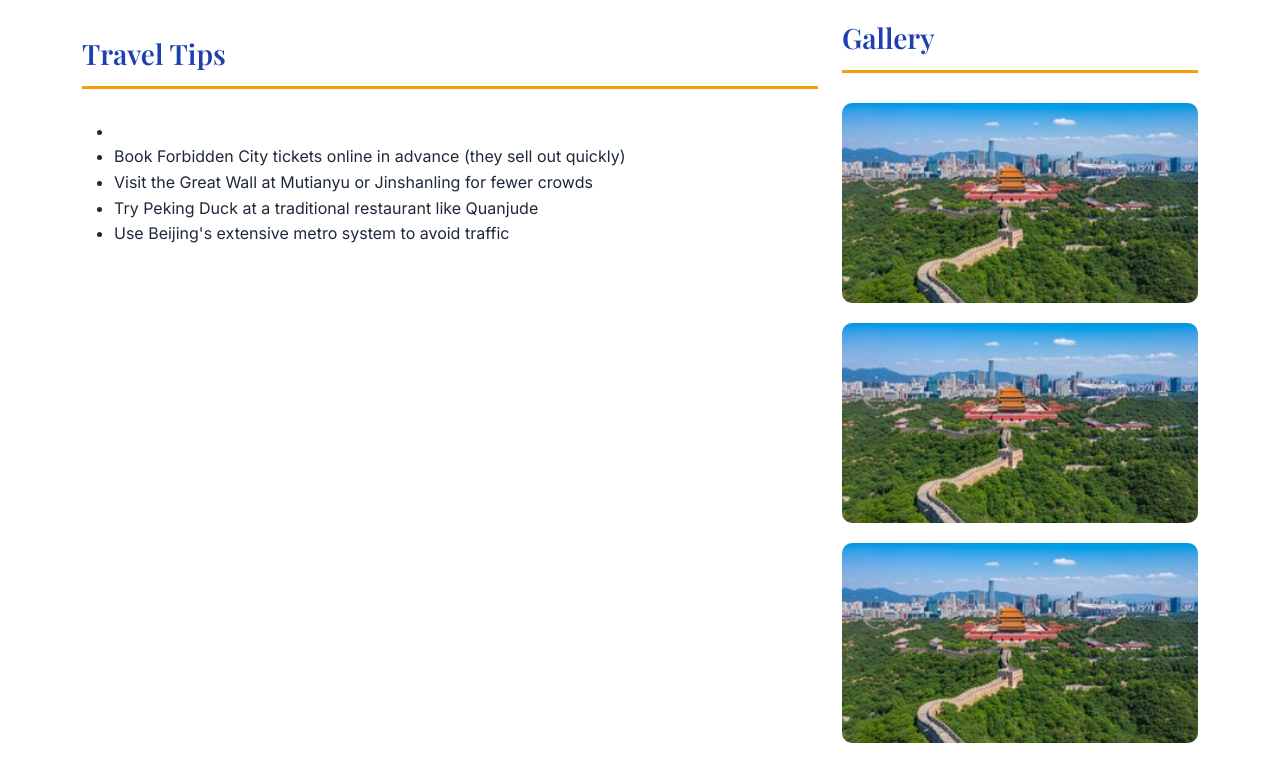
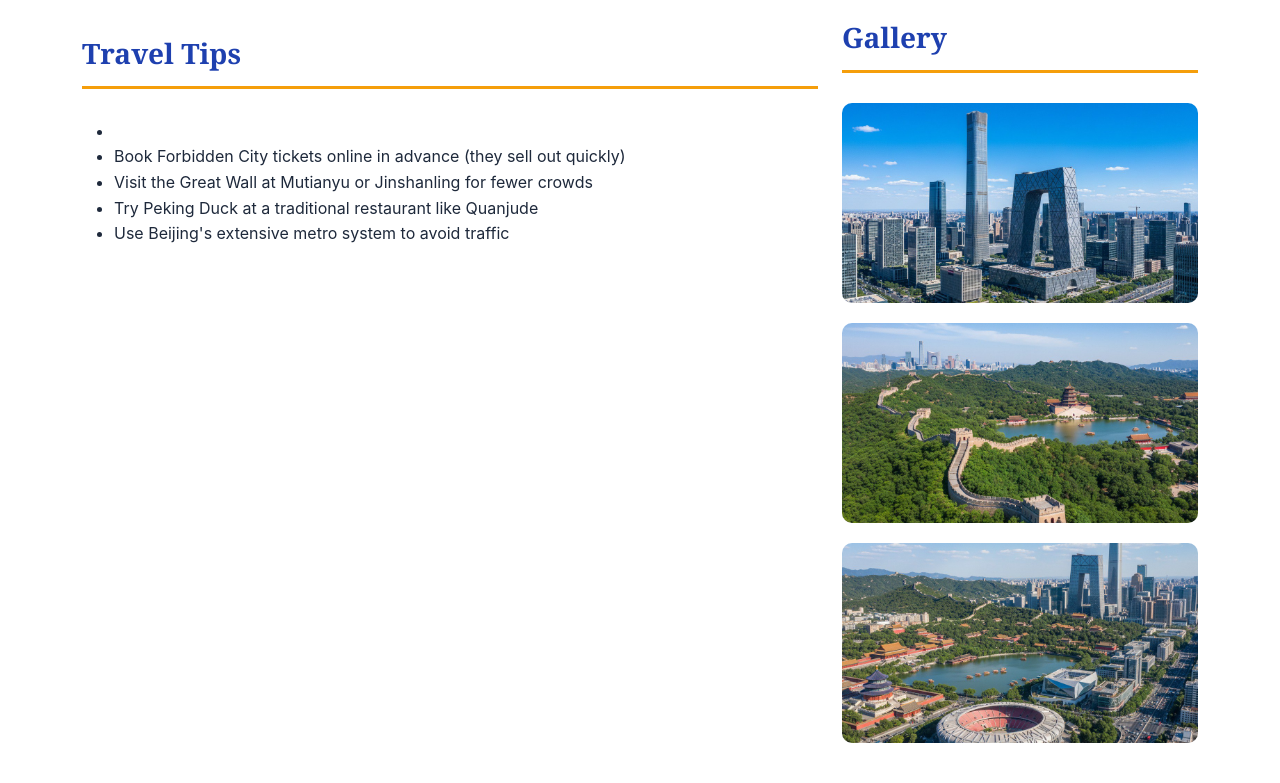
Before and after one commit to fli-rpx/travel-website, a plain HTML site: page cities/beijing.html in a window 1280 px wide. Shown: the part 1317-2100 px from the top of the page. Drawn offline with nearby package versions, Linux system fonts and the light colour scheme.

Commit message:
Update Beijing city page: add 3 new pictures, update hero image, update fonts to match home page

```diff
--- a/cities/beijing.html
+++ b/cities/beijing.html
@@ -8,7 +8,7 @@
     <link rel="stylesheet" href="https://cdnjs.cloudflare.com/ajax/libs/font-awesome/6.4.0/css/all.min.css">
     <link rel="preconnect" href="https://fonts.googleapis.com">
     <link rel="preconnect" href="https://fonts.gstatic.com" crossorigin>
-    <link href="https://fonts.googleapis.com/css2?family=Inter:wght@300;400;500;600;700&family=Playfair+Display:wght@400;500;600;700&display=swap" rel="stylesheet">
+    <link href="https://fonts.googleapis.com/css2?family=Cormorant+Garamond:wght@400;500;600;700&family=Libre+Baskerville:wght@400;700&display=swap" rel="stylesheet">
     <link rel="stylesheet" href="../style.css">
     <style>
         :root {
@@ -188,7 +188,7 @@
     </div>
 
     <!-- City Hero Section -->
-    <section class="city-hero" style="background-image: linear-gradient(rgba(0,0,0,0.1), rgba(0,0,0,0.1)), url('../images/user_photos/beijing.jpg'); background-size: cover; background-position: center; color: white; padding: 100px 0 60px; min-height: 400px;">
+    <section class="city-hero" style="background-image: linear-gradient(rgba(0,0,0,0.1), rgba(0,0,0,0.1)), url('../images/user_photos/beijing_1.jpg'); background-size: cover; background-position: center; color: white; padding: 100px 0 60px; min-height: 400px;">
         <div class="container">
             <a href="../index.html" class="back-to-home">
                 <i class="fas fa-arrow-left"></i> Back to Home
@@ -262,9 +262,9 @@
                     <div class="city-section">
                         <h2>Gallery</h2>
                         <div class="city-gallery">
-                            <img src="../images/user_photos/beijing.jpg" alt="Beijing view 1">
-                            <img src="../images/user_photos/beijing.jpg" alt="Beijing view 2">
-                            <img src="../images/user_photos/beijing.jpg" alt="Beijing view 3">
+                            <img src="../images/user_photos/beijing_1.jpg" alt="Beijing Forbidden City - Imperial palace architecture">
+                            <img src="../images/user_photos/beijing_2.jpg" alt="Beijing Great Wall - Ancient fortifications on mountains">
+                            <img src="../images/user_photos/beijing_3.jpg" alt="Beijing modern skyline - Contemporary architecture and city life">
                         </div>
                     </div>
                 </div>
```
Also changed, not shown: images/user_photos/beijing_1.jpg (added), images/user_photos/beijing_2.jpg (added), images/user_photos/beijing_3.jpg (added).
